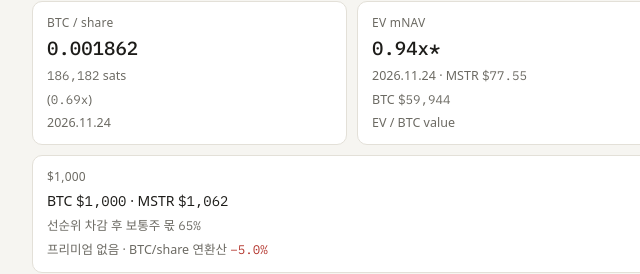
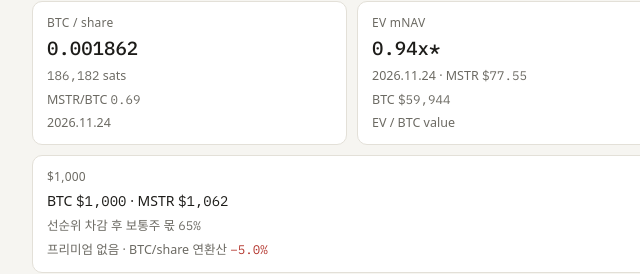
Before and after one commit to zhoonk-art/sbd-invest-archiving, a plain HTML site: page index.html in a window 1280 px wide. Shown: the part 158-432 px from the top of the page, 288-928 px from the left. Drawn offline with Linux system fonts and the light colour scheme; a web font is replaced by a local one.

Commit message:
Update Invest Archiving data

```diff
--- a/index.html
+++ b/index.html
@@ -383,7 +383,7 @@ select{font:inherit;font-size:14px;padding:7px 10px;border:1px solid var(--line)
     el.innerHTML=`
       <div class="tile"><div class="k">${U} / share</div><div class="v num">${f6(cps)}</div>
         ${tab==='mstr'?`<div class="d"><span class="num">${fmtInt(cps*1e8)}</span> sats</div>`:''}
-        ${tab==='mstr'&&c.price&&c.coin_price?`<div class="d">(<span class="num">${(c.price/(cps*c.coin_price)).toFixed(2)}x</span>)</div><div class="d">${krDate(c.price_date||c.mnav_date||c.date)}</div>`:`${g!=null?`<div class="d">${krDate(base.date)} 대비 <span class="num ${cls(g)}">${sign(g)}${Math.abs(g*100).toFixed(1)}%</span></div>`:''}<div class="d">${c.shares_basis||''} <span class="num">${fmtInt(c.shares/1e3)}</span>k (${krDate(c.shares_date||c.date)})</div>`}</div>
+        ${tab==='mstr'&&c.price&&c.coin_price?`<div class="d">${TK2[tab]}/${U} <span class="num">${(c.price/(cps*c.coin_price)).toFixed(2)}</span></div><div class="d">${krDate(c.price_date||c.mnav_date||c.date)}</div>`:`${g!=null?`<div class="d">${krDate(base.date)} 대비 <span class="num ${cls(g)}">${sign(g)}${Math.abs(g*100).toFixed(1)}%</span></div>`:''}<div class="d">${c.shares_basis||''} <span class="num">${fmtInt(c.shares/1e3)}</span>k (${krDate(c.shares_date||c.date)})</div>`}</div>
       <div class="tile"><div class="k">EV mNAV</div><div class="v num">${c.mnav.toFixed(2)}x${c.mnav_src==='calc'?'*':''}</div>
         <div class="d">${krDate(c.mnav_date||c.date)}${c.price?` · ${TK2[tab]} <span class="num">$${c.price}</span>`:''}</div>
         ${c.coin_price?`<div class="d">${U} <span class="num">${fmtUsd(c.coin_price)}</span></div>`:''}<div class="d">EV / ${U} value</div></div>
```
